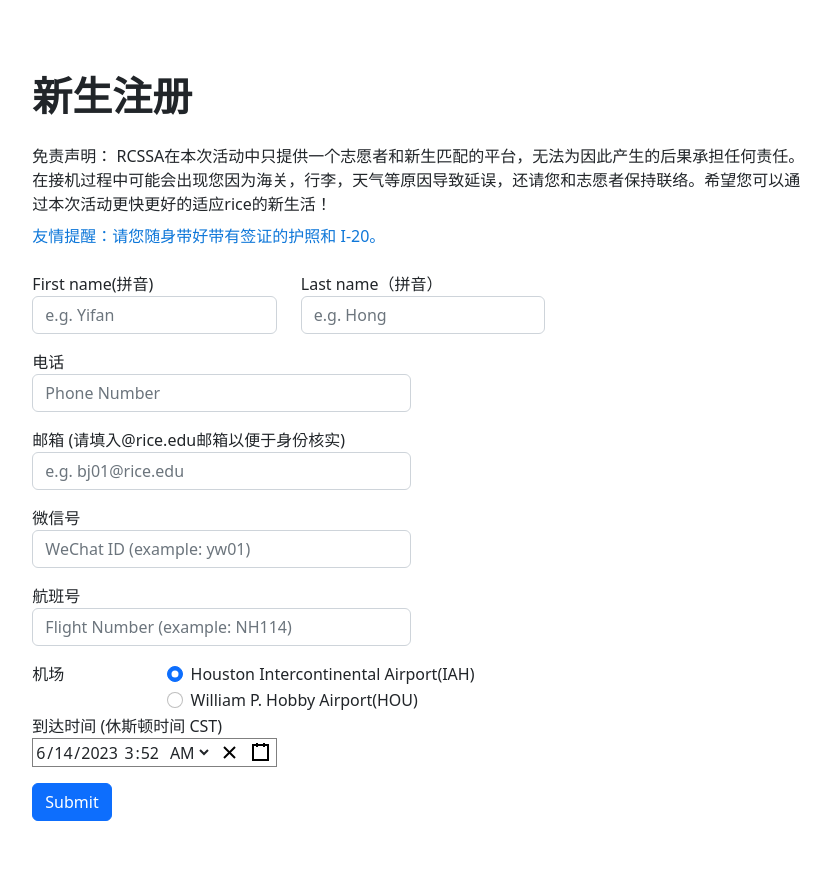
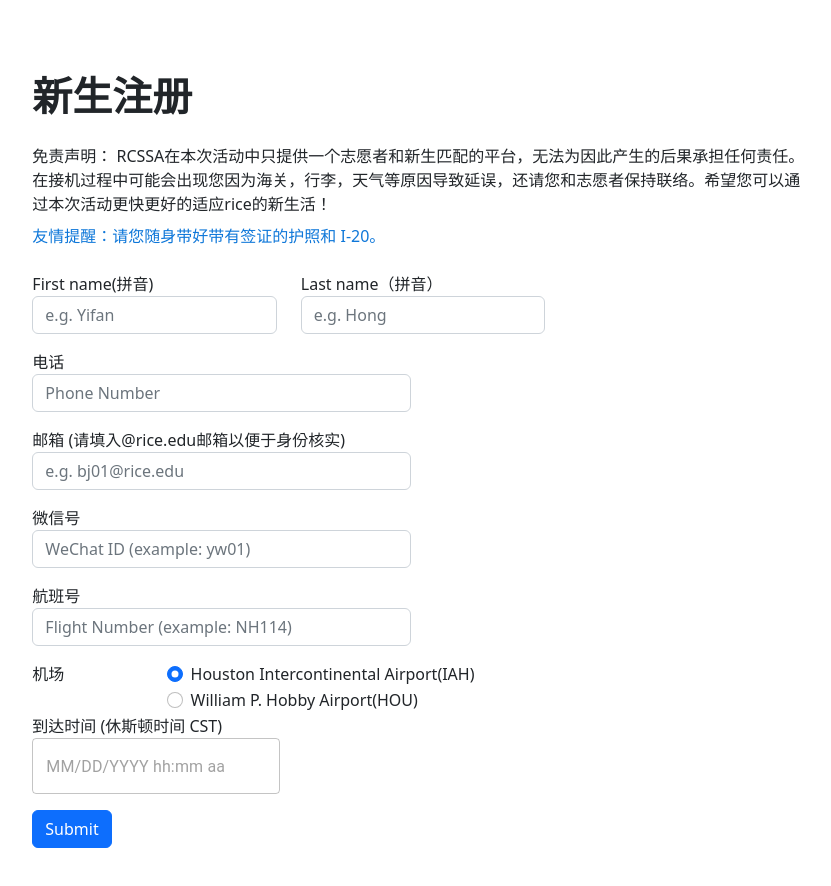
Before and after one commit to RCSSA/Freshmen-Airport-Pickup-Frontend, a React (Create React App) app in the folder airport-pickup/: page /nstudent in a window 1280 px wide. Shown: the top 886 px of the page, without its empty margins (217-1048 px from the left). Built offline with nearby package versions, Linux system fonts and the light colour scheme.

Commit message:
update date time picker

```diff
--- a/airport-pickup/package.json
+++ b/airport-pickup/package.json
@@ -13,6 +13,7 @@
     "@mui/icons-material": "^5.11.16",
     "@mui/material": "^5.13.5",
     "@mui/styled-engine-sc": "^5.11.9",
+    "@mui/x-date-pickers": "^6.7.0",
     "@popperjs/core": "^2.11.6",
     "@testing-library/jest-dom": "^5.16.5",
     "@testing-library/react": "^13.4.0",
@@ -22,6 +23,7 @@
     "bootstrap": "^5.2.2",
     "bootstrap-icons": "^1.9.1",
     "child_process": "^1.0.2",
+    "dayjs": "^1.11.8",
     "google-spreadsheet": "^3.3.0",
     "googleapis": "^105.0.0",
     "react": "^18.2.0",
--- a/airport-pickup/src/pages/newStudentPage.js
+++ b/airport-pickup/src/pages/newStudentPage.js
@@ -1,6 +1,9 @@
 import React, { useState, useEffect } from "react";
 import { useNavigate } from "react-router-dom";
-import DateTimePicker from "react-datetime-picker";
+import { AdapterDayjs } from '@mui/x-date-pickers/AdapterDayjs';
+import { LocalizationProvider } from '@mui/x-date-pickers/LocalizationProvider';
+import { DateTimePicker } from '@mui/x-date-pickers/DateTimePicker';
+// import DateTimePicker from "react-datetime-picker";
 import "react-datetime-picker/dist/DateTimePicker.css";
 import "react-calendar/dist/Calendar.css";
 import "react-clock/dist/Clock.css";
@@ -227,11 +230,14 @@ export default function NewStudentPage() {
                   <div class="col-md-6 mb-3">
                     <label for="datepicker">到达时间 (休斯顿时间 CST)</label>
                     <br />
-                    <DateTimePicker
+                    <LocalizationProvider dateAdapter={AdapterDayjs}>
+                      <DateTimePicker/>
+                    </LocalizationProvider>
+                    {/* <DateTimePicker
                       id="datepicker"
-                      onChange={setArriveTime}
+                      onChange={(val)=>setArriveTime(val)}
                       value={arriveTime}
-                    />
+                    /> */}
                   </div>
                 </div>
 
```
Also changed, not shown: 1 other file (tests, documents, lock files or other folders).
